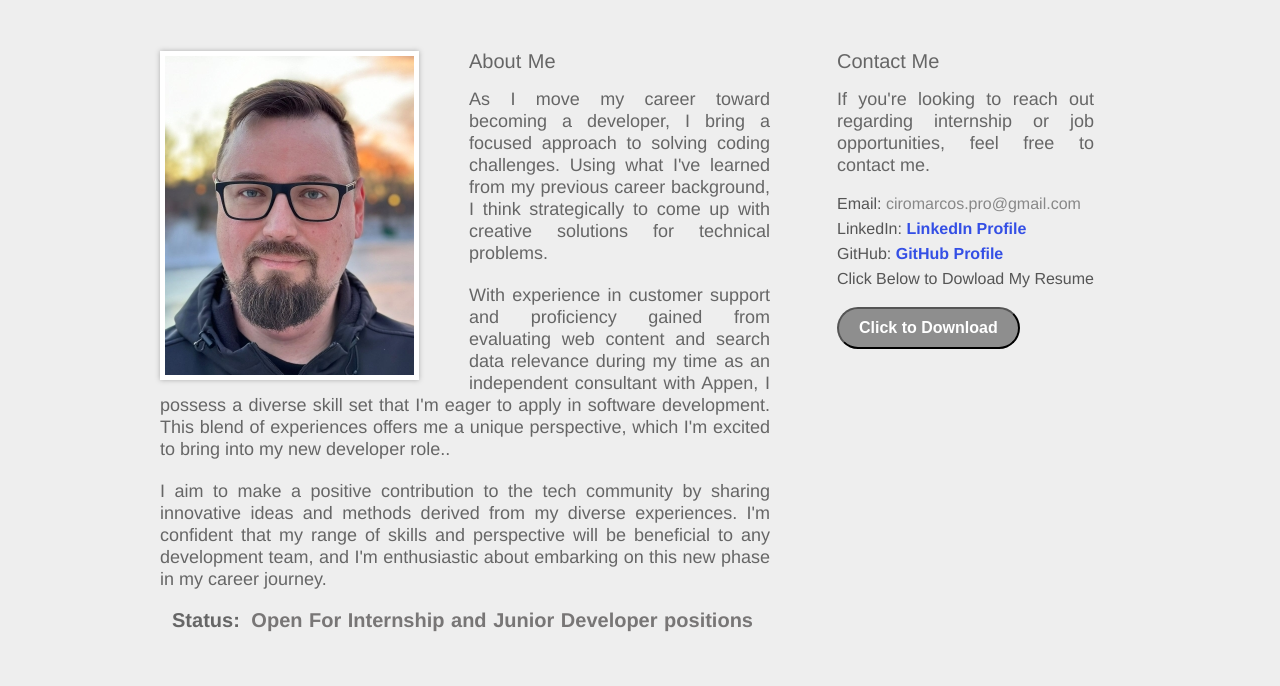
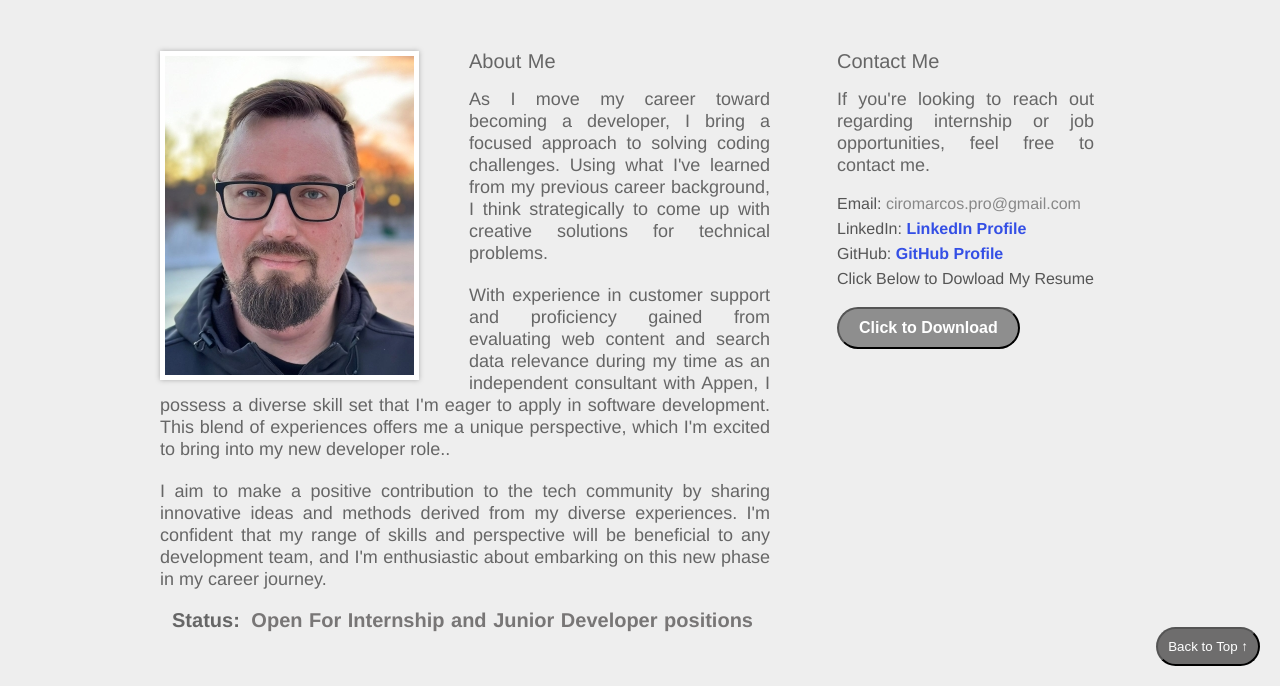
Before and after one commit to CodeCiro/codeciro.github.io, a plain HTML site: page index.html in a window 1280 px wide. Shown: the part 114-800 px from the top of the page. Drawn offline with Linux system fonts and the light colour scheme.

Commit message:
Version 4 added go to top button.

```diff
--- a/functions.js
+++ b/functions.js
@@ -15,7 +15,34 @@ function addSkillHoverEffect() {
     });
 }
 
-// Function to toggle dark mode
-function toggleDarkMode() {
-    document.body.classList.toggle("dark-mode");
+const isDarkMode = () =>{
+    return window.matchMedia('(prefers-color-scheme: dark)').matches;
 }
+
+//knowing when user reacher the bottom of the screen
+window.onscroll = () =>{
+    if((window.innerHeight + window.pageYOffset)>= document.body.offsetHeight){
+
+    }
+}
+
+//taking user back to top
+const toTop = () => window.scrollTo({top:0, behavior: 'smooth'});
+
+// show and hide button when scrolling.
+let timeout;
+
+function toggleButtonVisibility() {
+    const topButton = document.querySelector('.top');
+    clearTimeout(timeout);
+
+    topButton.style.display = 'block';
+
+    timeout = setTimeout(function() {
+        topButton.style.display = 'block';
+    }, 500);
+
+    topButton.style.display = 'none';
+}
+
+document.addEventListener('scroll', toggleButtonVisibility);
--- a/index.html
+++ b/index.html
@@ -86,16 +86,14 @@
     <div class="project"> <a href="#"><img src="images/sanda440x240.jpg" alt="" /></a> </div>
     <div class="project last"> <a href="#"><img src="images/kondo440x240.jpg" alt="" /></a> </div>
   </div>
-  <div class="line"></div>
+  <button class="top" onclick="toTop()">Back to Top ↑</button>
   <div id="footer">
     <p>Copyright&copy; CodeCiro - 2024 - All Rights Reserved / Design By Ciro Marcos</p>
   </div>
 </div>
 <script src="functions.js"></script>
 <script>
-
     addSkillHoverEffect();
-
 </script>
 
 </body>
--- a/styles/style.css
+++ b/styles/style.css
@@ -320,6 +320,21 @@ p span:hover {
 /* ------------ */
 /* -- Footer -- */
 /* ------------ */
+
+.top {
+    text-decoration: none;
+    padding: 10px;
+    font-family: sans-serif;
+    color: #fff;
+    background: #6e6d6d;
+    border-radius: 100px;
+    position: fixed;
+    bottom: 20px;
+    right: 20px;
+    z-index: 999;
+}
+
+
 #footer {
 	clear: both;
 	margin: 40px 0 35px 0;
```
